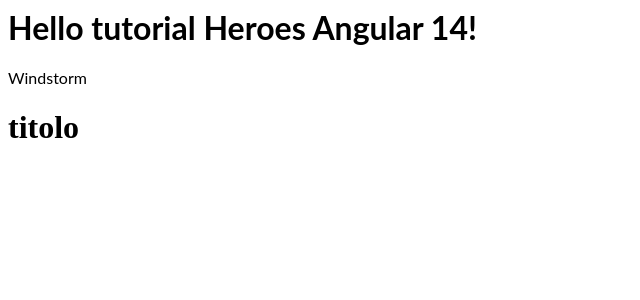
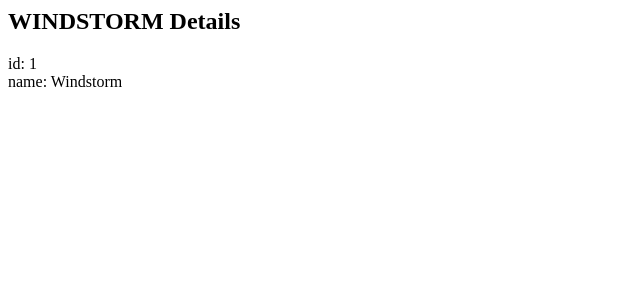
Before and after one commit to ElGanzo/tutorialAngular_Heroes, an Angular app: page / in a window 1280 px wide. Shown: the top 300 px of the page, without its empty margins (0-640 px from the left). Built offline with nearby package versions, Linux system fonts and the light colour scheme.

Commit message:
cannot find module 'src/app/hero' or its corresponding type declarations

```diff
--- a/src/app/app.component.html
+++ b/src/app/app.component.html
@@ -1,6 +1,3 @@
-<hello name="{{ name }}"></hello>
-<p>
-  {{ hero }}
-</p>
-
-<h1>{{ title }}</h1>
+<h2>{{ hero.name | uppercase }} Details</h2>
+<div><span>id: </span>{{ hero.id }}</div>
+<div><span>name: </span>{{ hero.name }}</div>
--- a/src/app/app.component.ts
+++ b/src/app/app.component.ts
@@ -1,4 +1,5 @@
-import { Component, OnInit, VERSION } from '@angular/core';
+import { Component, OnInit } from '@angular/core';
+import { Hero } from "src/app/hero";
 
 @Component({
   // metadata properties:
@@ -19,7 +20,8 @@
 
   title = 'titolo';
 
-  hero = 'Windstorm';
-
-  name = 'tutorial Heroes Angular ' + VERSION.major;
+  hero: Hero = {
+    id: 1,
+    name: 'Windstorm',
+  };
 }
--- a/src/app/hello.component.ts
+++ /dev/null
@@ -1,10 +0,0 @@
-import { Component, Input } from '@angular/core';
-
-@Component({
-  selector: 'hello',
-  template: `<h1>Hello {{name}}!</h1>`,
-  styles: [`h1 { font-family: Lato; }`],
-})
-export class HelloComponent {
-  @Input() name: string;
-}
--- /dev/null
+++ b/src/app/hero.ts
@@ -0,0 +1,4 @@
+export interface Hero {
+  id: number;
+  name: string;
+}
```
Also changed, not shown: src/app/app.module.ts (+4 -5 lines), src/main.ts (+6 -3 lines).
